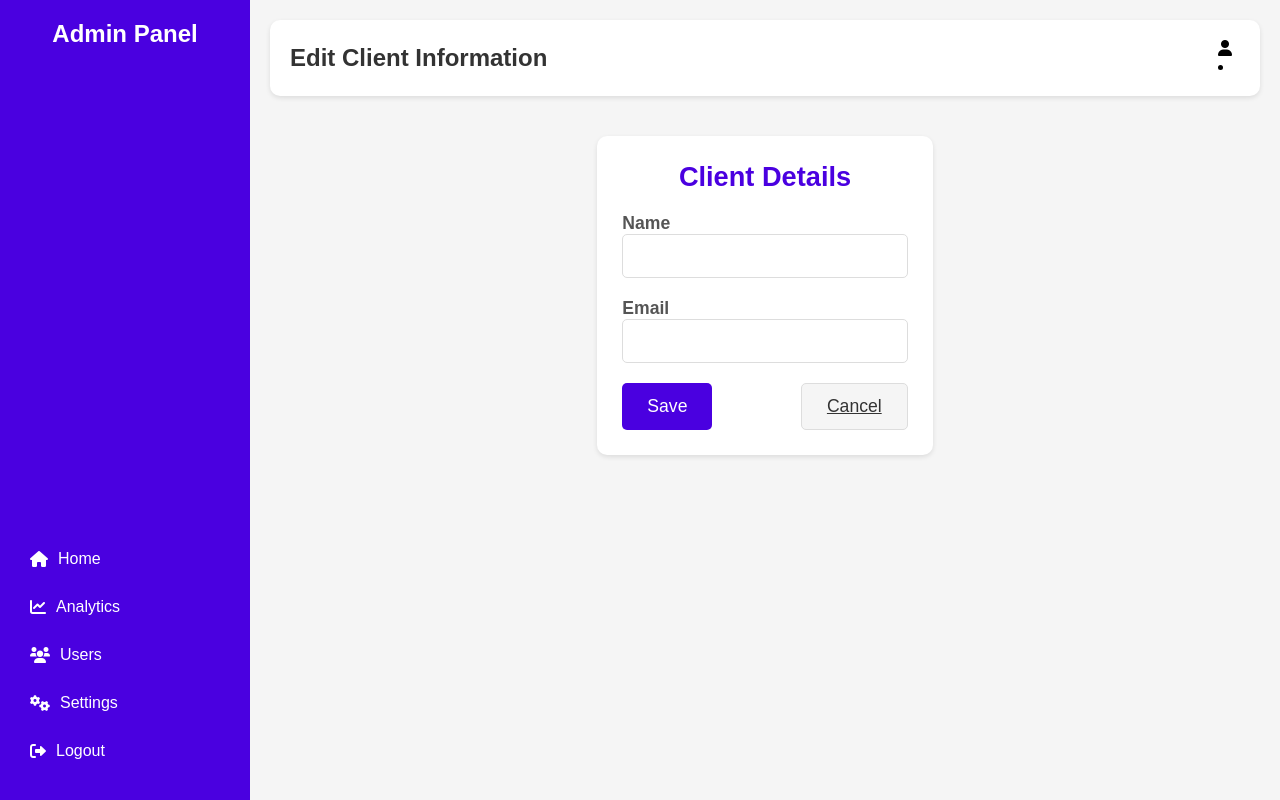
After one commit to joaocruz1/system_mercadolivre, a Flask app: page /users/1/edit in a window 1280 px wide. The commit adds this page. Run offline with Flask 3, Linux system fonts and the light colour scheme; data that the repository does not hold is empty; parts of the project's set-up code (start-up, migrations or seed data) failed here and were passed over.

Commit message:
update_useredit

```diff
--- a/data/users_data.py
+++ b/data/users_data.py
@@ -85,6 +85,18 @@ class UserServices:
         return usersinfo
 
 
+    def edit_user(self,id):
+
+        users = self.get_users()
+
+        for id_user, user in enumerate(users, start=2):
+            if(id == id_user):
+                return {
+                    'name': user['user'],
+                    'email': user['email'],
+                    'adm': user['adm']
+                }
+
 
 
 
--- a/routes/users.py
+++ b/routes/users.py
@@ -21,3 +21,8 @@ class UsersRoute:
         @self.blueprint.route('/userinfo')
         def userinfo():
             return render_template('userinfo.html', userinfo_ml=session.get('userinfo_ml'),userinfo=session.get('userinfo') )
+
+        @self.blueprint.route('/<int:user_id>/edit')
+        def useredit(user_id):
+            user_infos = self.users_service.edit_user(user_id)
+            return render_template('useredit.html', userinfo_ml=session.get('userinfo_ml'), user_infos=user_infos)
--- /dev/null
+++ b/static/useredit.css
@@ -0,0 +1,233 @@
+/* Reset */
+* {
+    margin: 0;
+    padding: 0;
+    box-sizing: border-box;
+}
+
+/* Container principal */
+.dashboard-container {
+    display: flex;
+    height: 100vh;
+    background-color: #f5f5f5;
+    font-family: Arial, sans-serif;
+}
+
+/* Menu lateral */
+.sidebar {
+    width: 250px;
+    background: #4A00E0;
+    color: #fff;
+    padding: 20px;
+    display: flex;
+    flex-direction: column;
+    justify-content: space-between;
+}
+
+.sidebar h2 {
+    font-size: 1.5rem;
+    margin-bottom: 1rem;
+    text-align: center;
+}
+
+.sidebar nav ul {
+    list-style: none;
+}
+
+.sidebar nav ul li {
+    margin: 10px 0;
+}
+
+.sidebar nav ul li a {
+    color: #fff;
+    text-decoration: none;
+    font-size: 1rem;
+    display: flex;
+    align-items: center;
+    gap: 10px;
+    padding: 10px;
+    border-radius: 5px;
+    transition: background 0.3s, transform 0.2s;
+}
+
+
+
+.sidebar nav ul li a:hover {
+    background: #8E2DE2;
+    transform: scale(1.05);
+}
+
+/* Conteúdo principal */
+.main-content {
+    flex: 1;
+    padding: 20px;
+    display: flex;
+    flex-direction: column;
+    gap: 20px;
+}
+
+/* Cabeçalho */
+.header {
+    display: flex;
+    justify-content: space-between;
+    align-items: center;
+    background: #fff;
+    padding: 20px;
+    border-radius: 10px;
+    box-shadow: 0 2px 5px rgba(0, 0, 0, 0.1);
+    margin-bottom: 20px;
+}
+
+.header h1 {
+    font-size: 1.5rem;
+    color: #333;
+}
+
+/* Formulário de edição */
+.edit-client {
+    background: #fff;
+    padding: 25px;
+    border-radius: 10px;
+    box-shadow: 0 2px 5px rgba(0, 0, 0, 0.1);
+    max-width: 600px;
+    margin: 0 auto;
+}
+
+.edit-client h2 {
+    font-size: 1.7rem;
+    margin-bottom: 20px;
+    color: #4A00E0;
+    text-align: center;
+}
+
+.edit-client form {
+    display: flex;
+    flex-direction: column;
+    gap: 20px;
+}
+
+.edit-client form label {
+    font-weight: bold;
+    color: #555;
+    font-size: 1.1rem;
+}
+
+.edit-client form input,
+.edit-client form select,
+.edit-client form textarea {
+    padding: 12px;
+    border: 1px solid #ddd;
+    border-radius: 5px;
+    font-size: 1rem;
+    width: 100%;
+    outline: none;
+    transition: border-color 0.3s, box-shadow 0.3s;
+}
+
+.edit-client form input:focus,
+.edit-client form select:focus,
+.edit-client form textarea:focus {
+    border-color: #4A00E0;
+    box-shadow: 0 0 5px rgba(74, 0, 224, 0.5);
+}
+
+.edit-client form textarea {
+    resize: none;
+    height: 120px;
+}
+
+.edit-client form .form-actions {
+    display: flex;
+    justify-content: space-between;
+    gap: 15px;
+}
+
+.edit-client form .form-actions button {
+    padding: 12px 25px;
+    border: none;
+    border-radius: 5px;
+    cursor: pointer;
+    font-size: 1.1rem;
+    transition: background-color 0.3s, transform 0.2s;
+}
+
+.edit-client form .form-actions .btn-save {
+    background: #4A00E0;
+    color: #fff;
+}
+
+.edit-client form .form-actions .btn-save:hover {
+    background: #8E2DE2;
+    transform: scale(1.05);
+}
+
+.edit-client form .form-actions .btn-cancel {
+    background: #ddd;
+    color: #333;
+}
+
+.edit-client form .form-actions .btn-cancel:hover {
+    background: #bbb;
+    transform: scale(1.05);
+}
+
+/* Responsividade */
+@media (max-width: 768px) {
+    .dashboard-container {
+        flex-direction: column;
+    }
+
+    .sidebar {
+        width: 100%;
+    }
+
+    .main-content {
+        padding: 15px;
+    }
+
+    .edit-client {
+        padding: 15px;
+    }
+
+    .edit-client form .form-actions {
+        flex-direction: column;
+        gap: 10px;
+    }
+}
+
+@media (max-width: 480px) {
+    .header h1 {
+        font-size: 1.2rem;
+    }
+
+    .edit-client h2 {
+        font-size: 1.4rem;
+    }
+
+    .edit-client form input,
+    .edit-client form textarea {
+        font-size: 0.9rem;
+    }
+
+    .edit-client form .form-actions button {
+        font-size: 0.9rem;
+        padding: 10px;
+    }
+}
+
+.edit-client form .form-actions .btn-cancel {
+    background: #f5f5f5;
+    color: #333;
+    padding: 12px 25px;
+    border: 1px solid #ddd;
+    border-radius: 5px;
+    cursor: pointer;
+    font-size: 1.1rem;
+    transition: background-color 0.3s, border-color 0.3s, transform 0.2s;
+}
+
+.edit-client form .form-actions .btn-cancel:hover {
+    background: #e0e0e0;
+    border-color: #bbb;
+    transform: scale(1.05);
+}
--- /dev/null
+++ b/templates/useredit.html
@@ -0,0 +1,57 @@
+<!DOCTYPE html>
+<html lang="en">
+<head>
+    <meta charset="UTF-8">
+    <meta name="viewport" content="width=device-width, initial-scale=1.0">
+    <title>Edit Client</title>
+    <link rel="stylesheet" href="{{ url_for('static', filename='useredit.css') }}">
+    <link rel="stylesheet" href="https://cdnjs.cloudflare.com/ajax/libs/font-awesome/6.0.0-beta3/css/all.min.css">
+</head>
+<body>
+    <div class="dashboard-container">
+        <!-- Menu lateral -->
+        <aside class="sidebar">
+            <h2>Admin Panel</h2>
+            <nav>
+                <ul>
+                    <li><a href="#"><i class="fas fa-home"></i> Home</a></li>
+                    <li><a href="#"><i class="fas fa-chart-line"></i> Analytics</a></li>
+                    <li><a href="{{ url_for('users.users') }}"><i class="fas fa-users"></i> Users</a></li>
+                    <li><a href="#"><i class="fas fa-cogs"></i> Settings</a></li>
+                    <li><a href="#"><i class="fas fa-sign-out-alt"></i> Logout</a></li>
+                </ul>
+            </nav>
+        </aside>
+
+        <!-- Conteúdo principal -->
+        <main class="main-content">
+            <!-- Cabeçalho -->
+            <header class="header">
+                <h1>Edit Client Information</h1>
+                <div class="user-info">
+                    <i class="fas fa-user"></i><li><a href="{{ url_for('users.userinfo')}}">{{ userinfo_ml['name'] }}</a></li>
+                </div>
+            </header>
+
+            <!-- Formulário de edição -->
+            <section class="edit-client">
+                <h2>Client Details</h2>
+                <form action="{{ url_for('login.login') }}" method="POST" class="edit-client-form">
+                    <div class="form-group">
+                        <label for="client-name">Name</label>
+                        <input type="text" id="client-name" name="client_name" value="{{ user_infos['name'] }}" required>
+                    </div>
+                    <div class="form-group">
+                        <label for="client-email">Email</label>
+                        <input type="email" id="client-email" name="client_email" value="{{ user_infos['email'] }}" required>
+                    </div>
+                    <div class="form-actions">
+                        <button type="submit" class="btn-save">Save</button>
+                        <a href="{{ url_for('login.login') }}" class="btn-cancel">Cancel</a>
+                    </div>
+                </form>
+            </section>
+        </main>
+    </div>
+</body>
+</html>
--- a/templates/users.html
+++ b/templates/users.html
@@ -48,7 +48,7 @@
                         {% endif %}
 
                         <div class="user-actions">
-                            <button class="action-button edit-button"><i ><a class="fas fa-edit" href="{{ url_for('users.userinfo')}}">Edit</a> </i></button>
+                            <button class="action-button edit-button"><i ><a class="fas fa-edit" href="{{ url_for('users.useredit', user_id=user['id'])}}">Edit</a> </i></button>
                             <button class="action-button delete-button"><i class="fas fa-trash"></i> Delete</button>
                         </div>
                     </div>
```
Also changed, not shown: 1 other file.
